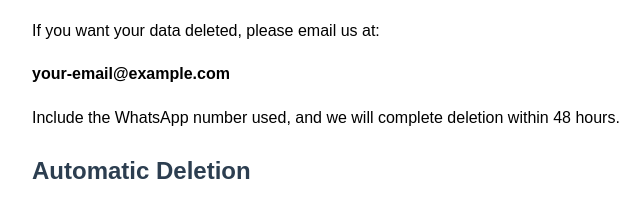
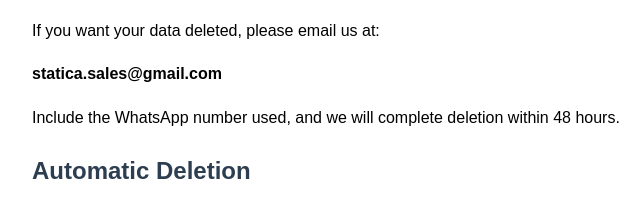
Before and after one commit to StaticaIn/Statica.in, a plain HTML site: page data-deletion.html in a window 1280 px wide. Shown: the part 591-799 px from the top of the page, 158-798 px from the left. Drawn offline with Linux system fonts and the light colour scheme.

Commit message:
Update data-deletion.html

```diff
--- a/data-deletion.html
+++ b/data-deletion.html
@@ -54,7 +54,7 @@
         <p>
             If you want your data deleted, please email us at:
         </p>
-        <p><b>your-email@example.com</b></p>
+        <p><b>statica.sales@gmail.com</b></p>
         <p>
             Include the WhatsApp number used, and we will complete deletion within 48 hours.
         </p>
```
